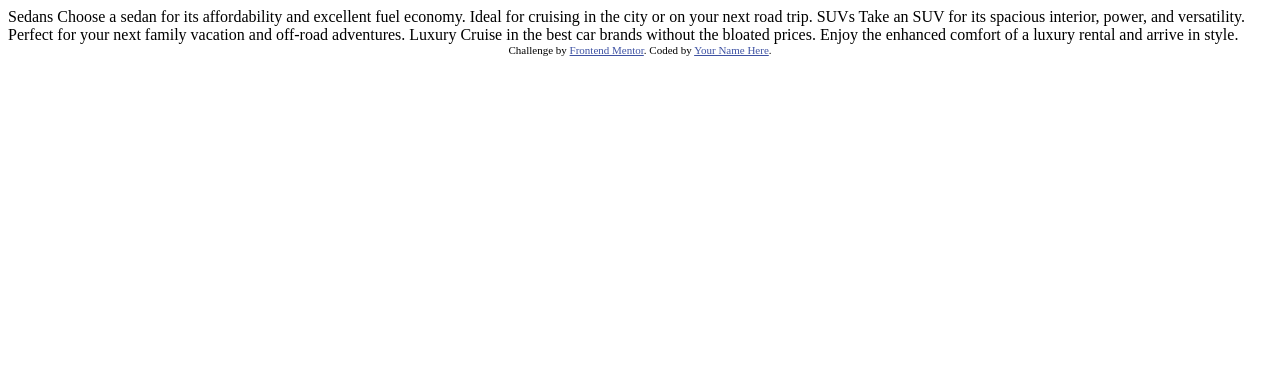
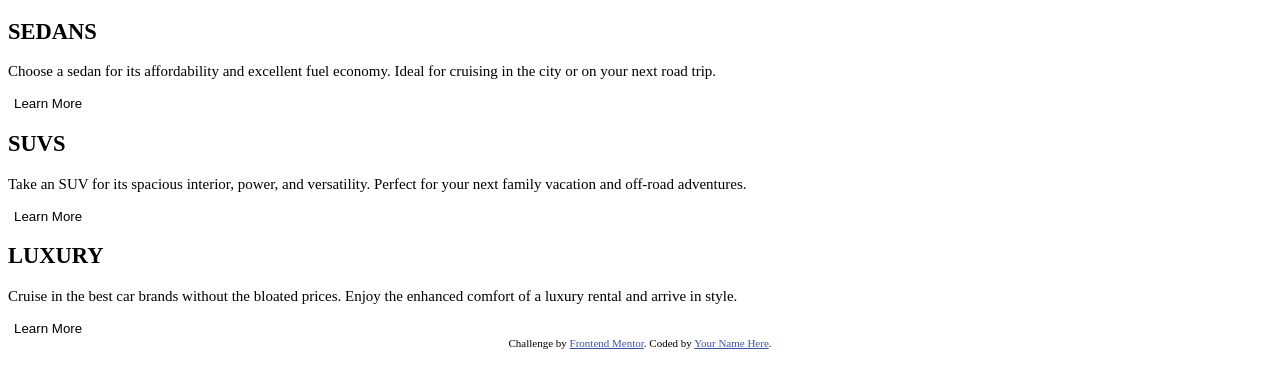
Before and after one commit to Diegobrix/FrontEnd_Mentor---3-Column-Preview-Card-Component, a plain HTML site: page index.html in a window 1280 px wide. Drawn offline with Linux system fonts and the light colour scheme.

Commit message:
HTML Finalizado

```diff
--- /dev/null
+++ b/css/index-styles.css
@@ -0,0 +1,31 @@
+@import url('https://fonts.googleapis.com/css2?family=Lexend+Deca&display=swap');
+@import url('https://fonts.googleapis.com/css2?family=Big+Shoulders+Display:wght@700&display=swap');
+
+:root {
+   /* Primary Colours */
+   --primary-100: hsl(31 77% 52%);
+   --primary-200: hsl(184 100% 22%);
+   --primary-300: hsl(179 100% 13%);
+
+   /* Neutral Colours */
+   --neutral-100: hsl(0 0% 100% / 0.75);
+   --neutral-200: hsl(0 0% 95%);
+
+   /* Typography */
+   --ff-100: 'Lexend Deca', sans-serif;
+   --ff-200: 'Big Shoulders Display', cursive;
+   --fw-100: 400;
+   --fw-200: 700;
+
+   font-size: 15px;
+}
+
+.vehicle-type-title {
+   text-transform: uppercase;
+}
+
+button {
+   border: 0;
+   background: #0000;
+   cursor: pointer;
+}
--- a/index.html
+++ b/index.html
@@ -3,19 +3,17 @@
 <head>
   <meta charset="UTF-8">
   <meta name="viewport" content="width=device-width, initial-scale=1.0"> <!-- displays site properly based on user's device -->
-
   <link rel="icon" type="image/png" sizes="32x32" href="./images/favicon-32x32.png">
-
   <title>Frontend Mentor | 3-column preview card component</title>
 
-  <!-- Feel free to remove these styles or customise in your own stylesheet 👍 -->
+  <link rel="stylesheet" type="text/css" href="./css/index-styles.css">
   <style>
     .attribution { font-size: 11px; text-align: center; }
     .attribution a { color: hsl(228, 45%, 44%); }
   </style>
-</head>
-<body>
 
+
+  <!--
     Sedans
     Choose a sedan for its affordability and excellent fuel economy. Ideal for cruising in the city
     or on your next road trip.
@@ -27,7 +25,32 @@
     Luxury
     Cruise in the best car brands without the bloated prices. Enjoy the enhanced comfort of a luxury
     rental and arrive in style.
-
+  -->
+</head>
+<body>
+  <main>
+    <section>
+      <i class="type-icon"></i>
+      <h2 class="vehicle-type-title">sedans</h2>
+      <p class="vehicle-type-details">Choose a sedan for its affordability and excellent fuel economy. Ideal for cruising in the city
+        or on your next road trip.</p>
+      <button>Learn More</button>
+    </section>
+    <section>
+      <i class="type-icon"></i>
+      <h2 class="vehicle-type-title">suvs</h2>
+      <p class="vehicle-type-details">Take an SUV for its spacious interior, power, and versatility. Perfect for your next family vacation
+        and off-road adventures.</p>
+      <button>Learn More</button>
+    </section>
+    <section>
+      <i class="type-icon"></i>
+      <h2 class="vehicle-type-title">luxury</h2>
+      <p class="vehicle-type-details">Cruise in the best car brands without the bloated prices. Enjoy the enhanced comfort of a luxury
+        rental and arrive in style.</p>
+      <button>Learn More</button>
+    </section>
+  </main>
   <div class="attribution">
     Challenge by <a href="https://www.frontendmentor.io?ref=challenge" target="_blank">Frontend Mentor</a>.
     Coded by <a href="#">Your Name Here</a>.
```
Lines whose indentation alone changed are shown as unchanged.
